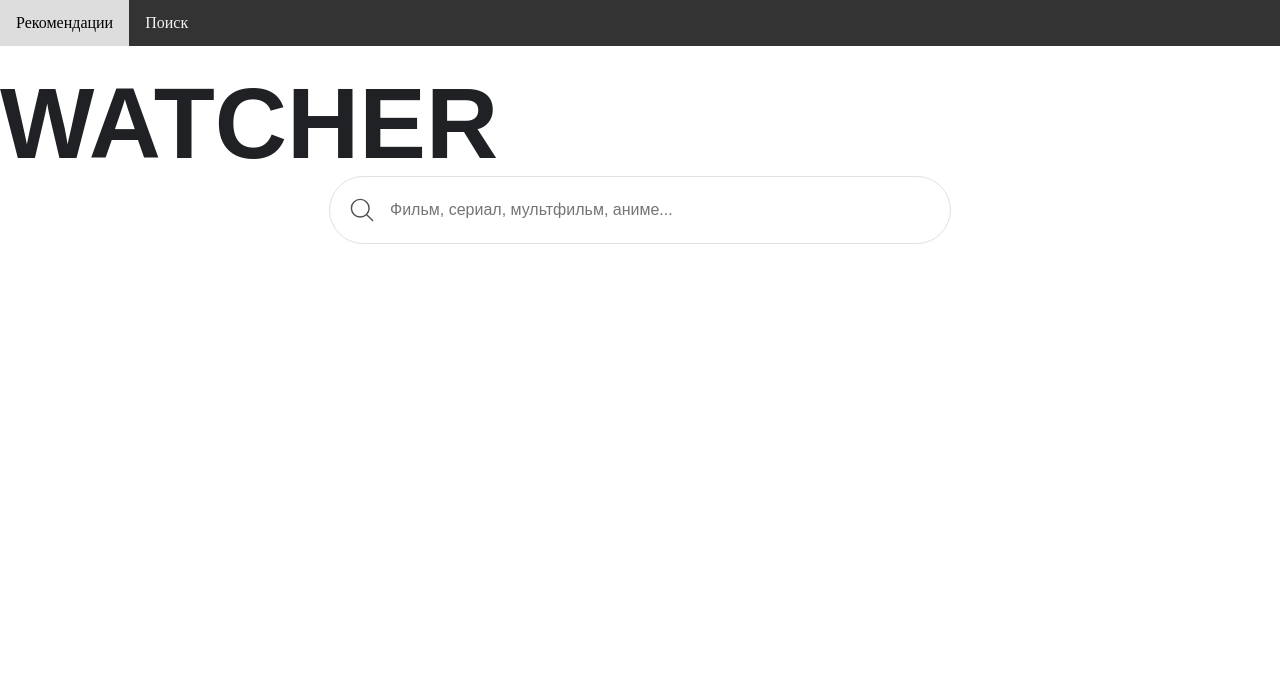
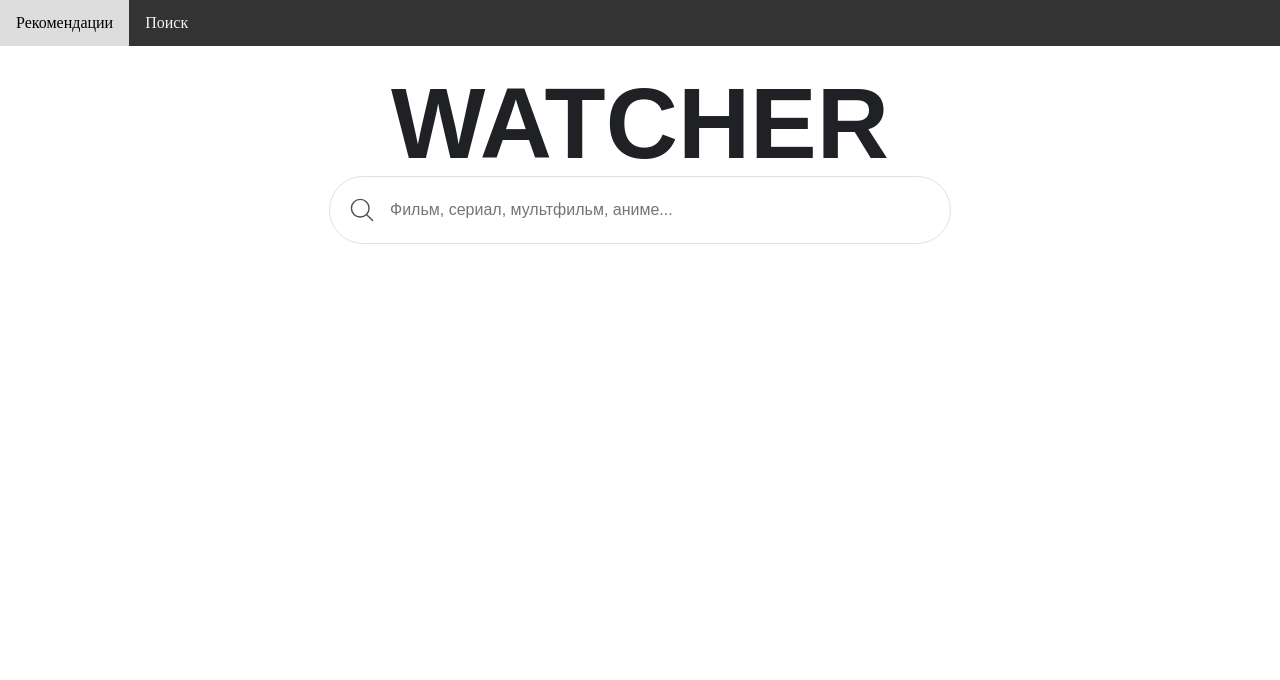
Before and after one commit to Killzone15/cinimas-aggregator, a website: page static/search.html in a window 1280 px wide. Shown: the top 680 px of the page. Drawn offline with Linux system fonts and the light colour scheme; files that its build step writes are made by us from their sources; files whose address does not match are found by name.

Commit message:
Update main.css
Настроено выравнивание логотипа

```diff
--- a/static/css/main.css
+++ b/static/css/main.css
@@ -11,6 +11,11 @@ body {
 }
 
     /*WATCHER LOGO*/
+
+.logo-block {
+    display: flex;
+    justify-content: center;
+}
 
 .main-logo{
     font-size: 100px;
```
